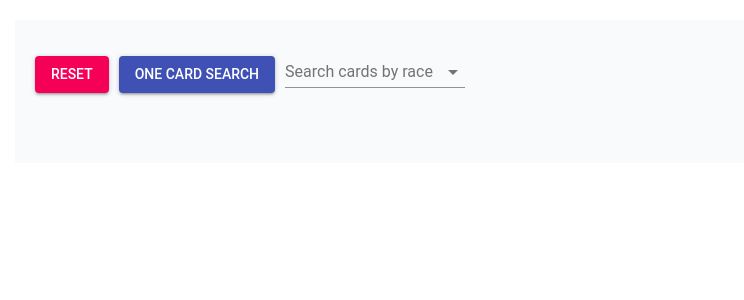
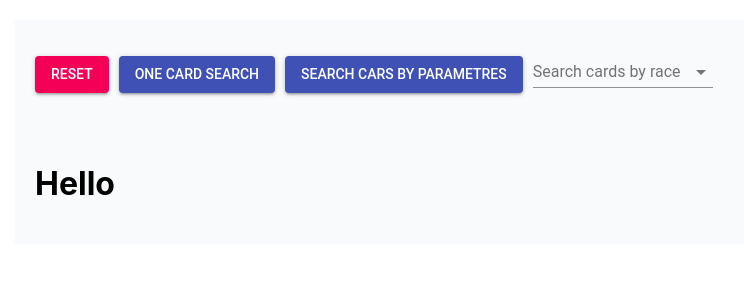
Before and after one commit to bulldozerat/hearthstone, a React (Create React App) app: page / in a window 1280 px wide. Shown: the top 300 px of the page, without its empty margins (170-914 px from the left). Built offline with nearby package versions, Linux system fonts and the light colour scheme.

Commit message:
Search by parametres store and component added

```diff
--- a/src/App.tsx
+++ b/src/App.tsx
@@ -6,12 +6,14 @@ import './App.css';
 import HomeButton from './components/HomeButton';
 import BackButton from './components/BackButton';
 import AllCards from './components/AllCards';
+import ParametreSeach from './components/ParametreSearch';
 import styled from 'styled-components';
 
 
 interface MyProps {
   FetchAllCards?: any,
   SearchSingleCard?: any,
+  SearchByParametres?: any
 }
 
 interface MyState { }
@@ -41,8 +43,10 @@ class App extends Component<MyProps, MyState>  {
       <Wrapper>
         <BackButton val="Reset" color="secondary" reset={this.ResetStart} />
         <HomeButton val="One card search" color="primary" show={this.props.SearchSingleCard.show} />
+        <HomeButton val="Search cars by parametres" color="primary" />
         <AllCards />
         <CardSearch />
+        <ParametreSeach />
       </Wrapper>
     );
   }
--- /dev/null
+++ b/src/components/ParametreSearch.tsx
@@ -0,0 +1,30 @@
+import React, { Fragment } from 'react';
+import { inject, observer } from 'mobx-react';
+
+interface MyProps {
+    FetchAllCards?: any,
+    SearchSingleCard?: any,
+    SearchByParametres?: any
+}
+
+interface MyState { }
+
+@inject('SearchByParametres')
+@observer
+class ParametreSeach extends React.Component<MyProps, MyState> {
+    constructor(props: any) {
+        super(props);
+    }
+
+    render() {
+        return (
+            <Fragment>
+                <div className="parametres-wrapper">
+                    <h1 onClick={this.props.SearchByParametres.test}>Hello</h1>
+                </div>
+            </Fragment>
+        )
+    }
+}
+
+export default ParametreSeach;
--- a/src/index.tsx
+++ b/src/index.tsx
@@ -9,13 +9,13 @@ import * as serviceWorker from './serviceWorker';
 
 import FetchAllCards from './store/FetchAllCardsStore';
 import SearchSingleCard from './store/SearchSingleCardStore';
+import SearchByParametres from './store/SearchByParametresStore';
 
 const stores = {
   FetchAllCards,
   SearchSingleCard,
+  SearchByParametres
 };
-
-const num = 1;
 
 ReactDOM.render(
   <Provider {...stores}>
--- /dev/null
+++ b/src/store/SearchByParametresStore.tsx
@@ -0,0 +1,11 @@
+import { observable, action } from 'mobx';
+
+export class SearchByParametres {
+    @observable cardData = [];
+
+    @action test = () => {
+        console.log(123);
+    }
+}
+
+export default new SearchByParametres();
```
